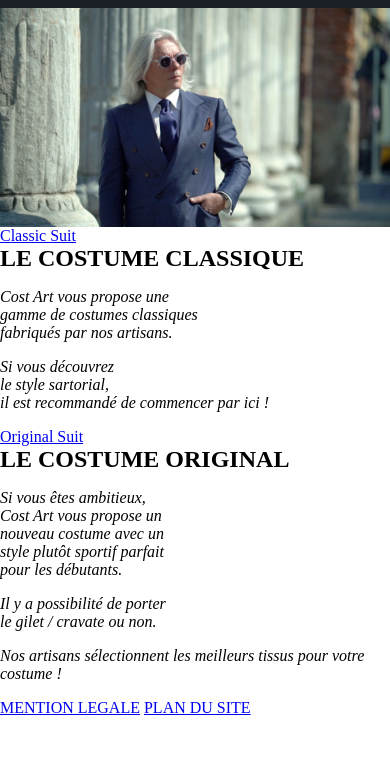
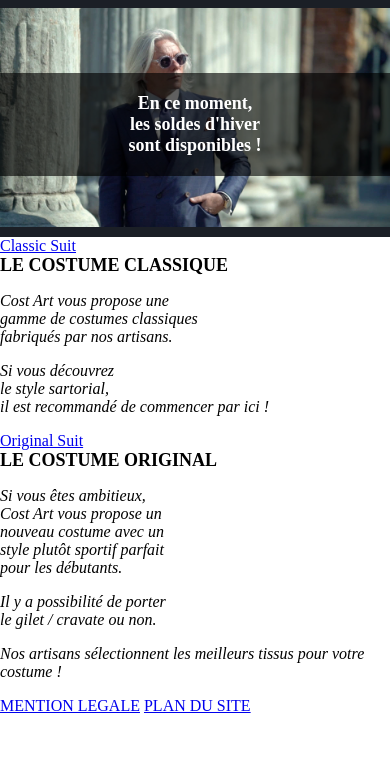
Before and after one commit to LeSapinDeNoel/projet_statique, a plain HTML site: page index.html in a window 390 px wide. Shown: the part 62-844 px from the top of the page. Drawn offline with nearby package versions, Linux system fonts and the light colour scheme.

Commit message:
Texte on slider
Mise en place du texte sur le slider pour mobile

```diff
--- a/css/style.css
+++ b/css/style.css
@@ -11,6 +11,10 @@
 body, h1 {
     margin: 0;
     padding: 0;
+}
+
+h1 {
+  font-size: large;
 }
 
 p {
@@ -150,3 +154,21 @@ p {
 }
 
 /* Fin du slider */
+
+.txt-slider {
+  position: absolute;
+  top: 16%;
+  background-color: #0000009f;
+  text-align: center;
+  color: #ffffff;
+  width: 100%;
+  padding: 20px 0;
+}
+
+/* pitit bloc de séparation */
+
+.separation {
+  height: 10px;
+  width: 100%;
+  background-color: #1B1F26;
+}
--- a/index.html
+++ b/index.html
@@ -30,10 +30,13 @@
     </header>
     <div id="slidy-container">
         <figure id="slidy">
-          <img src="img/Cover_Caro_1.jpg" alt="eyes" >
-          <img src="img/Cover_Caro_2.jpg" alt="lou" >
-          <img src="img/Cover_Caro_3.jpg" alt="lucie-2" >
+            <img src="img/Cover_Caro_1.jpg" alt="eyes" >
+            <img src="img/Cover_Caro_2.jpg" alt="lou" >
+            <img src="img/Cover_Caro_3.jpg" alt="lucie-2" >
         </figure>
+    </div>
+    <div class="txt-slider">
+        <h1>En ce moment,<br> les soldes d'hiver<br> sont disponibles !</h1>
     </div>
     <nav id="j_menu" class="menu hide">
         <a href="#">Accueil</a>
@@ -41,6 +44,7 @@
         <a href="#">Contact</a>
     </nav>
     <main class="main">
+        <div class="separation"></div>
         <article class="article_a">
             <div>
                 <a href="#">Classic Suit</a>
```
